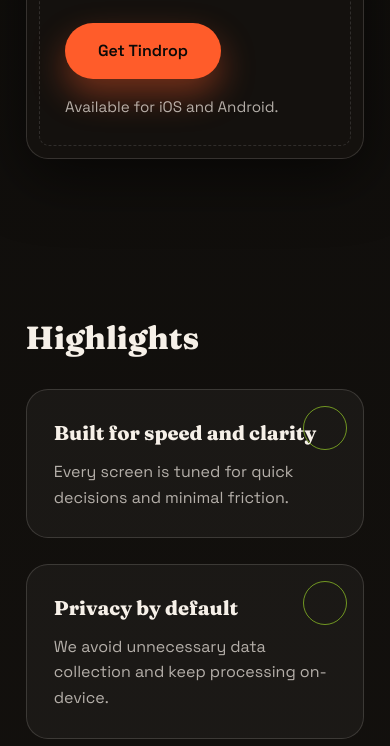
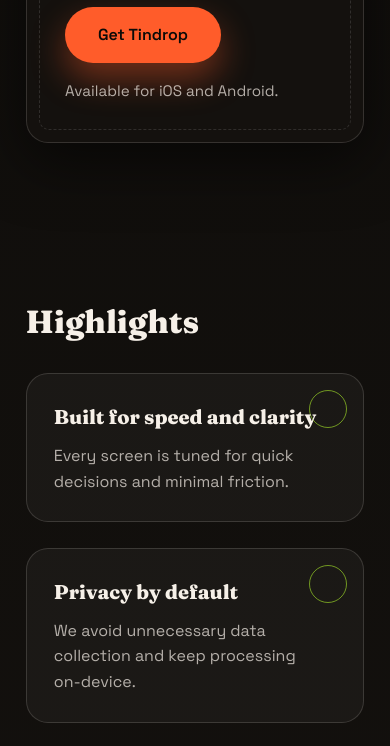
Before and after one commit to Oxycoffin/oxycoffin.github.io, a plain HTML site: page index.html in a window 390 px wide. Shown: the part 1876-2622 px from the top of the page. Drawn offline with Linux system fonts and the light colour scheme.

Commit message:
style: refine hero strip and highlights
Replace the literal neon wording in the marquee, tighten spacing under the animated strip, and adjust highlight badges to avoid text overlap. This keeps the bold look while improving readability.\n\nTests: not run (not requested)\nNext: review the hero and highlight sections in desktop and mobile to confirm spacing feels right.

```diff
--- a/index.html
+++ b/index.html
@@ -202,7 +202,7 @@
 
       .manifesto-strip {
         position: relative;
-        margin-top: 2rem;
+        margin-top: 1rem;
         transform: rotate(-2deg);
         border-top: 1px solid rgba(246, 240, 232, 0.2);
         border-bottom: 1px solid rgba(246, 240, 232, 0.2);
@@ -322,7 +322,7 @@
       }
 
       .highlight {
-        padding: 1.7rem;
+        padding: 1.7rem 2.3rem 1.7rem 1.7rem;
         border-radius: var(--radius);
         background: rgba(255, 255, 255, 0.04);
         border: 1px solid var(--border);
@@ -334,19 +334,26 @@
         position: absolute;
         top: 16px;
         right: 16px;
-        width: 42px;
-        height: 42px;
+        width: 36px;
+        height: 36px;
         border-radius: 50%;
         border: 1px solid rgba(184, 255, 45, 0.55);
+        z-index: 0;
       }
 
       .highlight h4 {
         font-family: "Fraunces", serif;
         margin-bottom: 0.6rem;
         font-size: 1.25rem;
+        position: relative;
+        z-index: 1;
       }
 
-      .highlight p { color: var(--ink-muted); }
+      .highlight p {
+        color: var(--ink-muted);
+        position: relative;
+        z-index: 1;
+      }
 
       .contact-card {
         display: flex;
@@ -450,12 +457,12 @@
             <span>Privacy-first</span>
             <span>Mobile craft</span>
             <span>Fast UX</span>
-            <span>Neon editorial</span>
+            <span>Bold design</span>
             <span>Lagartija Labs</span>
             <span>Privacy-first</span>
             <span>Mobile craft</span>
             <span>Fast UX</span>
-            <span>Neon editorial</span>
+            <span>Bold design</span>
             <span>Lagartija Labs</span>
           </div>
         </div>
```
